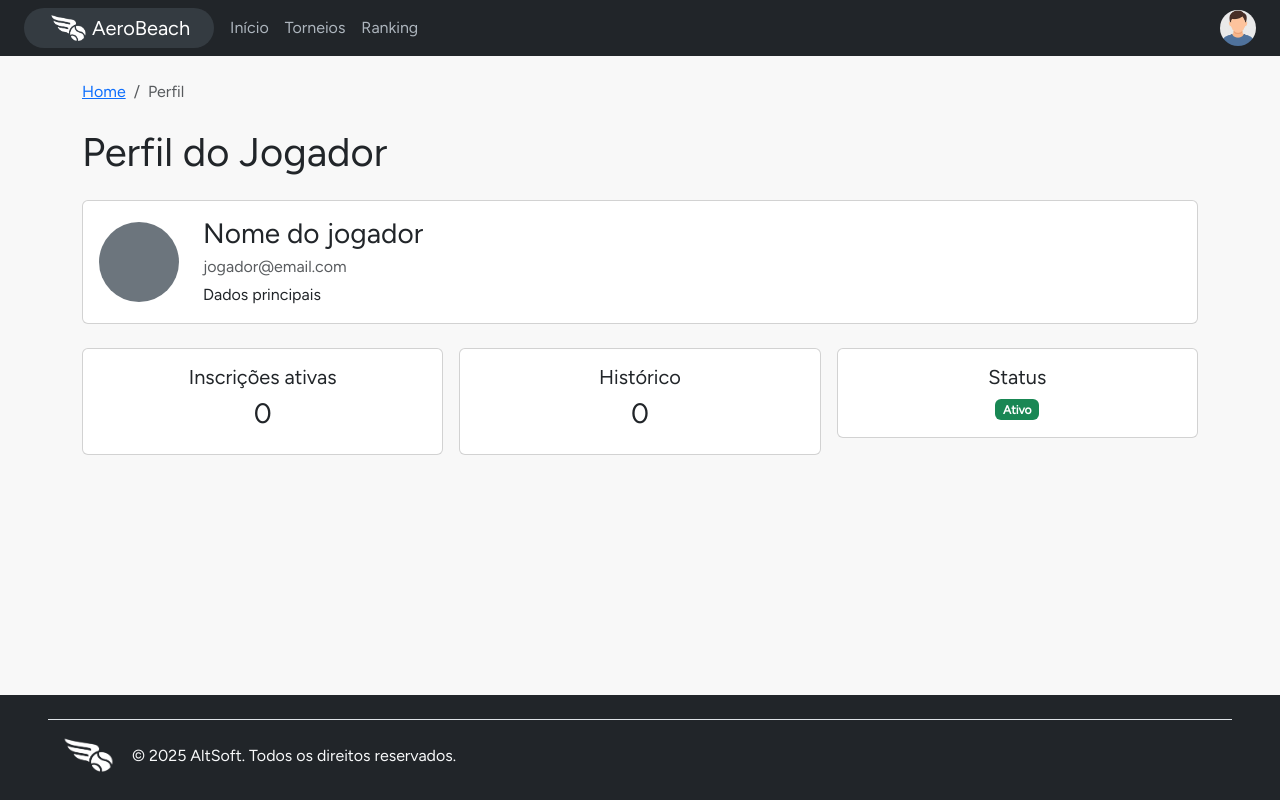
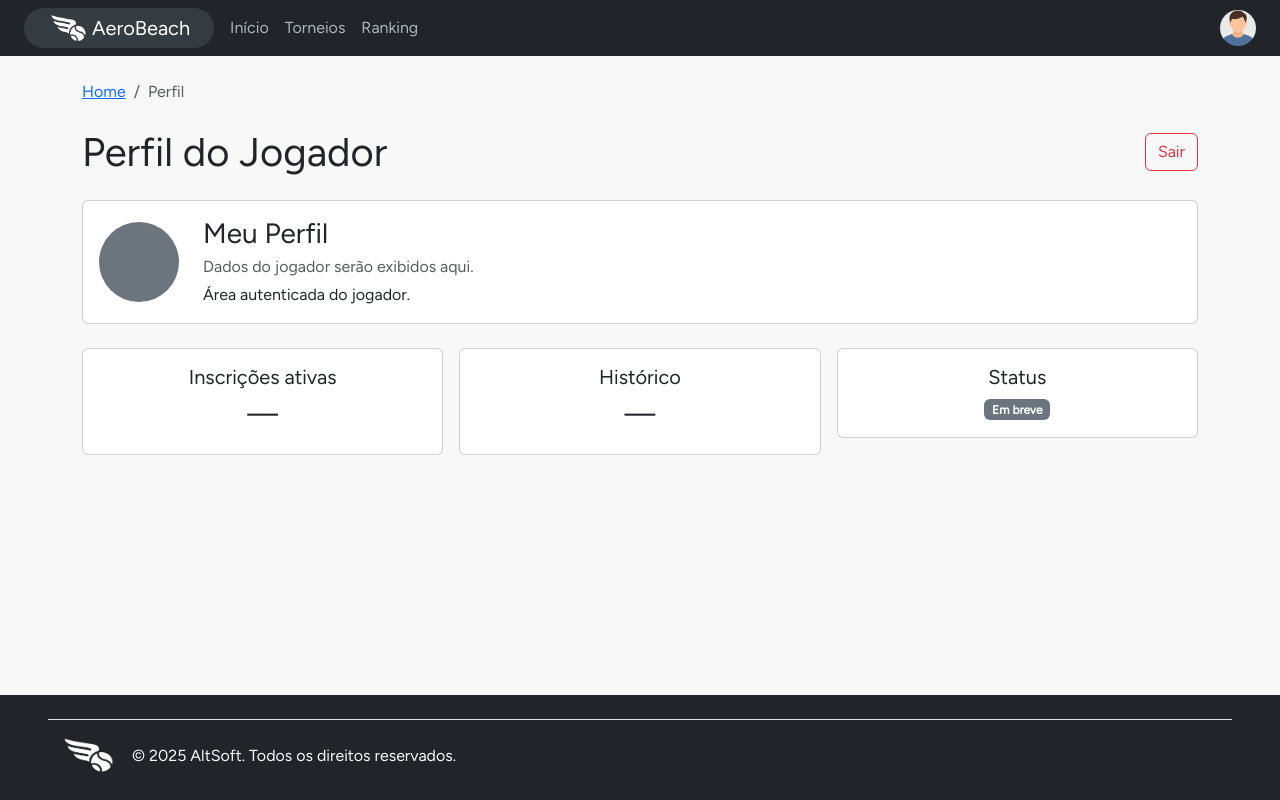
Before and after one commit to leandro-costa-oliveira/aero-beach, a React (Vite) app in the folder frontend/: page /perfil in a window 1280 px wide. Built offline with nearby package versions, Linux system fonts and the light colour scheme; sample sign-in values are in the browser's storage.

Commit message:
fix: restore logout and remove placeholder profile data

```diff
--- a/frontend/src/pages/Profile.tsx
+++ b/frontend/src/pages/Profile.tsx
@@ -1,9 +1,29 @@
-import { Badge, Card, Col, Row } from "react-bootstrap";
+import { useContext } from "react";
+import { Badge, Button, Card, Col, Row } from "react-bootstrap";
+import { useNavigate } from "react-router-dom";
+import { AuthContext } from "../Context/AuthContext";
 
 export function Profile() {
+  const { setAccessToken } = useContext(AuthContext);
+  const navigate = useNavigate();
+
+  function logout() {
+    setAccessToken(null);
+    navigate("/login");
+  }
+
   return (
     <>
-      <h1 className="mb-4">Perfil do Jogador</h1>
+      <div className="d-flex justify-content-between align-items-center mb-4">
+        <h1 className="mb-0">Perfil do Jogador</h1>
+
+        <Button
+          variant="outline-danger"
+          onClick={logout}
+        >
+          Sair
+        </Button>
+      </div>
 
       <Card className="mb-4">
         <Card.Body>
@@ -20,15 +40,15 @@ export function Profile() {
 
             <Col>
               <h3 className="mb-1">
-                Nome do jogador
+                Meu Perfil
               </h3>
 
               <p className="text-muted mb-1">
-                jogador@email.com
+                Dados do jogador serão exibidos aqui.
               </p>
 
               <p className="mb-0">
-                Dados principais
+                Área autenticada do jogador.
               </p>
             </Col>
           </Row>
@@ -43,7 +63,7 @@ export function Profile() {
                 Inscrições ativas
               </Card.Title>
 
-              <h3>0</h3>
+              <h3>—</h3>
             </Card.Body>
           </Card>
         </Col>
@@ -55,7 +75,7 @@ export function Profile() {
                 Histórico
               </Card.Title>
 
-              <h3>0</h3>
+              <h3>—</h3>
             </Card.Body>
           </Card>
         </Col>
@@ -67,8 +87,8 @@ export function Profile() {
                 Status
               </Card.Title>
 
-              <Badge bg="success">
-                Ativo
+              <Badge bg="secondary">
+                Em breve
               </Badge>
             </Card.Body>
           </Card>
```
